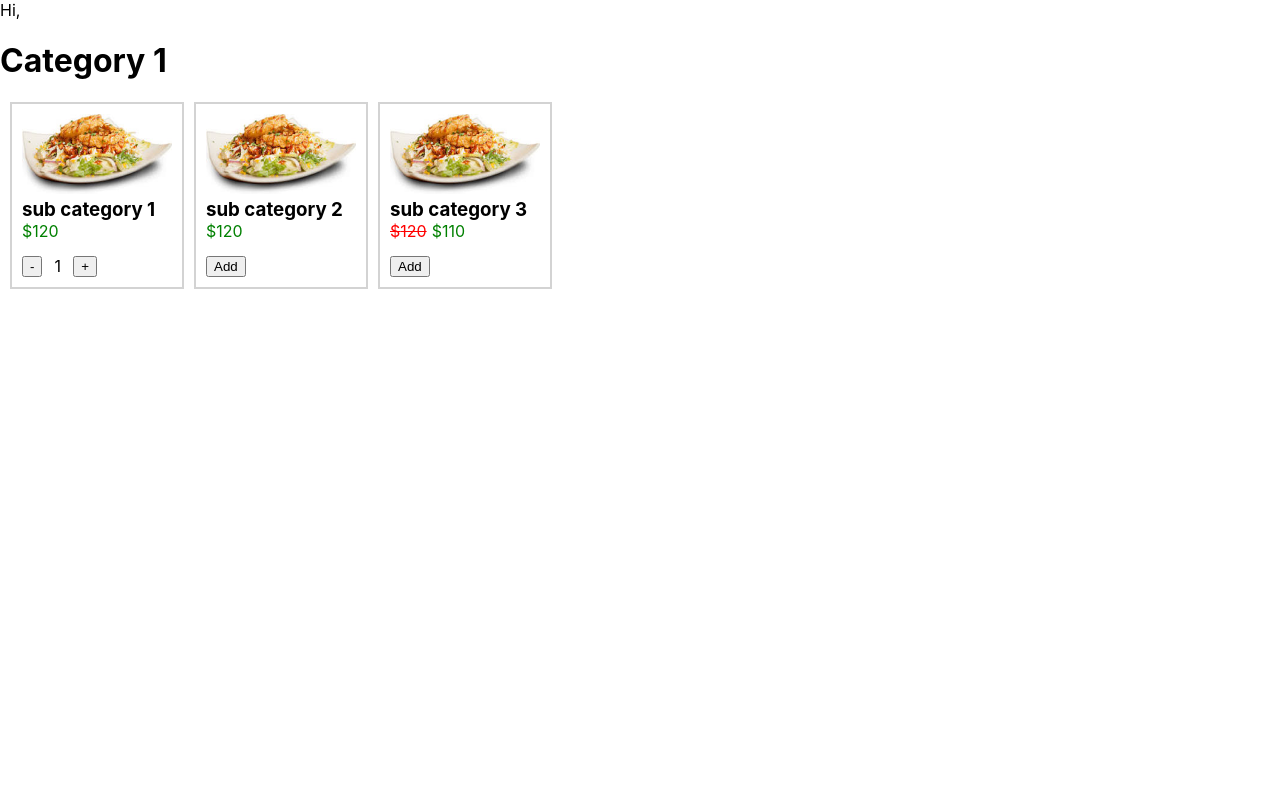
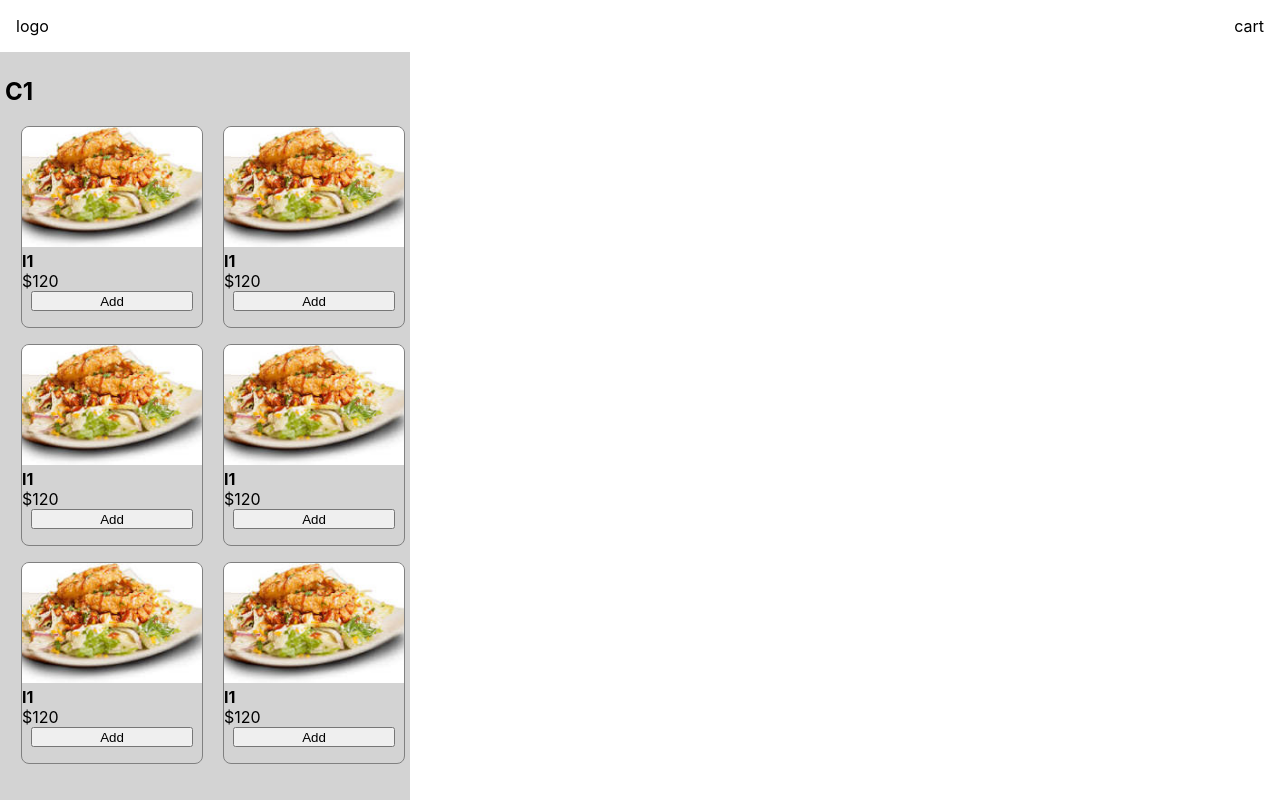
Before and after one commit to TechMadhan/Food_Hub, a React (Create React App) app in the folder food_hub_fe/: page /menu in a window 1280 px wide. Shown: the top 800 px of the page. Built offline with nearby package versions, Linux system fonts and the light colour scheme.

Commit message:
design changes menu screen

```diff
--- /dev/null
+++ b/food_hub_fe/src/components/Header/index.js
@@ -0,0 +1,17 @@
+import React from 'react'
+import './style.css'
+
+const Header = ({
+    back = false
+}) => {
+  return (
+    <div className='header'>
+        {back ? <div>back</div> : <div>logo</div>}
+        {!back && <div>
+            cart
+            </div>}
+    </div>
+  )
+}
+
+export default Header
--- /dev/null
+++ b/food_hub_fe/src/components/Header/style.css
@@ -0,0 +1,6 @@
+.header {
+    display: flex;
+    flex-direction: row;
+    justify-content: space-between;
+    padding: 16px;
+}
--- a/food_hub_fe/src/components/MenuItems/index.js
+++ b/food_hub_fe/src/components/MenuItems/index.js
@@ -1,4 +1,5 @@
 import React, { Component } from "react";
+import Header from "../Header";
 import "./styles.css";
 
 export default class MenuItem extends Component {
@@ -10,14 +11,16 @@ export default class MenuItem extends Component {
           category: "Category 1",
           items: [
             {
+              id: 1,
               name: "sub category 1",
               unit: "$",
               cost: 120,
               //   offerPrice: 110,
               image: "",
-              quantity: 1,
+              quantity: 0,
             },
             {
+              id: 2,
               name: "sub category 2",
               unit: "$",
               cost: 120,
@@ -26,6 +29,7 @@ export default class MenuItem extends Component {
               quantity: 0,
             },
             {
+              id: 3,
               name: "sub category 3",
               unit: "$",
               cost: 120,
@@ -36,119 +40,176 @@ export default class MenuItem extends Component {
           ],
         },
       ],
+      cartItems: [],
+      categoryModel: [
+        {
+          name: "C1",
+          items: [
+            {
+              name: "I1",
+              cost: 120,
+              image: "",
+            },
+            {
+              name: "I1",
+              cost: 120,
+              image: "",
+            },
+            {
+              name: "I1",
+              cost: 120,
+              image: "",
+            },
+            {
+              name: "I1",
+              cost: 120,
+              image: "",
+            },
+            {
+              name: "I1",
+              cost: 120,
+              image: "",
+            },
+            {
+              name: "I1",
+              cost: 120,
+              image: "",
+            },
+          ],
+        },
+        {
+          name: "C222",
+          items: [
+            {
+              name: "I1",
+              cost: 120,
+              image: "",
+            },
+            {
+              name: "I1",
+              cost: 120,
+              image: "",
+            },
+            {
+              name: "I1",
+              cost: 120,
+              image: "",
+            },
+            {
+              name: "I1",
+              cost: 120,
+              image: "",
+            },
+            {
+              name: "I1",
+              cost: 120,
+              image: "",
+            },
+            {
+              name: "I1",
+              cost: 120,
+              image: "",
+            },
+          ],
+        },
+      ],
     };
   }
 
-  itemHandler = (index, menuIndex, value) => {
-    let { menuItems } = this.state;
-    menuItems[index].items[menuIndex].quantity = value;
-    this.setState({
-      menuItems,
+  itemHandler = (categoryName, item, type) => {
+    let { cartItems } = this.state;
+    const cartIndex = cartItems.findIndex(
+      (value) => value.name === categoryName
+    );
+    if (cartIndex >= 0) {
+      const itemIndex = cartItems[cartIndex].items?.findIndex(
+        (value) => value.id === item.id
+      );
+      if (itemIndex >= 0) {
+        cartItems[cartIndex].items[itemIndex].quantity =
+          type === "newAdd"
+            ? 1
+            : type === "add"
+            ? cartItems[cartIndex].items[itemIndex].quantity + 1
+            : cartItems[cartIndex].items[itemIndex].quantity - 1;
+      } else {
+        cartItems[cartIndex].items.push(item);
+      }
+    } else {
+      cartItems.push({
+        name: categoryName,
+        items: [
+          {
+            ...item,
+            quantity: 1,
+          },
+        ],
       });
+    }
+    this.setState({ cartItems });
+  };
+
+  getItemQuantity = (categoryName, itemName) => {
+    const { cartItems } = this.state;
+    const itemQuantity =
+      cartItems.map((value) => {
+        if (
+          value.name === categoryName &&
+          value?.items?.find((itemValue) => itemValue.name === itemName)
+        ) {
+          return value?.items?.find((itemValue) => itemValue.name === itemName);
+        }
+      }) || [];
+    if (!!itemQuantity?.[0]) {
+      return itemQuantity[0].quantity;
+    } else return null;
   };
 
   render() {
-    const { menuItems } = this.state;
+    const { menuItems, cartItems, categoryModel } = this.state;
     return (
       <div>
-        Hi,
-        <div>
-          {!!menuItems?.length &&
-            menuItems.map((menu, index) => {
-              return (
-                <div key={menu.category + index}>
-                  <h1>{menu.category}</h1>
+        <Header/>
         <div
           style={{
-                      display: "flex",
+            width: "400px",
+            height: "100vh",
+            background: "lightgrey",
+            padding: "5px",
           }}
         >
-                    {!!menu.items?.length &&
-                      menu.items.map((menuItem, menuIndex) => {
+          {!!categoryModel.length &&
+            categoryModel.map((category, index) => {
+              return (
+                <div key={category.name + index}>
+                  <h2>{category.name}</h2>
+                  <div className="item-wrapper">
+                  {category.items.map((item, itemIndex) => {
                     return (
                       <div
-                            key={menuItem.name + menuIndex}
-                            style={{
-                              border: "2px solid lightgrey",
-                              marginLeft: "10px",
-                              padding: "10px",
-                            }}
+                        key={item.name + itemIndex}
+                        className="item-container"
                       >
+                       {this.getItemQuantity(category.name, item.name) > 0 && <div className="item-count">{this.getItemQuantity(category.name, item.name)}</div>}
                         <img
                           src={require("../../assets/images/food_sample_img.jpeg")}
-                              width={"150px"}
+                          width={"100px"}
+                          className="item-logo"
                         />
-                            <h3 style={{ margin: 0 }}>{menuItem.name}</h3>
-                            <div style={{ display: "flex" }}>
-                              <p
-                                style={{
-                                  color: menuItem.offerPrice ? "red" : "green",
-                                  textDecoration: menuItem.offerPrice
-                                    ? "line-through"
-                                    : "none",
-                                }}
-                              >
-                                {menuItem.unit}
-                                {menuItem.cost}
-                              </p>
-                              {menuItem.offerPrice && (
-                                <p
-                                  style={{
-                                    color: "green",
-                                    marginLeft: "5px",
-                                  }}
-                                >
-                                  {menuItem.unit}
-                                  {menuItem.offerPrice}
-                                </p>
-                              )}
-                            </div>
-                            <p>{menuIndex.image}</p>
-                            {!menuItem.quantity ? (
+                        <div className="item-details">
+                          <h4>{item.name}</h4>
+                          <p>${item.cost}</p>
                             <button
-                                style={{
-                                  marginTop: "15px",
-                                }}
+                             className="item-cta"
                               onClick={() =>
-                                  this.itemHandler(index, menuIndex, 1)
+                                this.itemHandler(category.name, item, "add")
                               }
                             >
                               Add
                             </button>
-                            ) : (
-                              <div
-                                style={{
-                                  display: "flex",
-                                  marginTop: "15px",
-                                  width: "50%",
-                                  justifyContent: "space-between",
-                                }}
-                              >
-                                <button
-                                  onClick={() => {
-                                    this.itemHandler(
-                                      index,
-                                      menuIndex,
-                                      menuItem.quantity - 1
-                                    );
-                                  }}
-                                >
-                                  -
-                                </button>
-                                <p>{menuItem.quantity}</p>
-                                <button
-                                  onClick={() => {
-                                    this.itemHandler(
-                                      index,
-                                      menuIndex,
-                                      menuItem.quantity + 1
-                                    );
-                                  }}
-                                >
-                                  +
-                                </button>
+
                         </div>
-                            )}
+
                       </div>
                     );
                   })}
--- a/food_hub_fe/src/components/MenuItems/styles.css
+++ b/food_hub_fe/src/components/MenuItems/styles.css
@@ -1,3 +1,56 @@
 p {
   margin: 0;
 }
+h4 {
+  margin: 0;
+}
+.item-wrapper {
+  display: flex;
+  flex-direction: row;
+  width: 100%;
+  flex-wrap: wrap;
+  justify-content: space-between;
+  padding-left: 16px;
+}
+
+.item-container {
+  width: 45%;
+  height: 200px;
+  margin-bottom: 16px;
+  margin-right: 16px;
+  border: 1px solid gray;
+  border-radius: 8px;
+  overflow: hidden;
+  position: relative;
+}
+
+.item-logo {
+  width: 100%;
+  height: 60%;
+  object-fit: cover;
+}
+.item-details {
+  width: 100%;
+  flex: 1;
+  display: flex;
+  flex-direction: column;
+}
+.item-cta {
+  width: 90%;
+  height: 20px;
+  align-self: center;
+}
+
+.item-count {
+  padding: 5px 10px;
+  position: absolute;
+  background-color: lightgreen;
+  z-index: 20;
+  border-radius: 500px;
+  overflow: hidden;
+  text-align: center;
+  display: flex;
+  justify-content: center;
+  align-items: center;
+  right: 0;
+}
```
Also changed, not shown: food_hub_fe/src/components/Cart/index.js (added, +9 -0 lines), food_hub_fe/src/components/Cart/style.css (added). Lines whose indentation alone changed are shown as unchanged.
